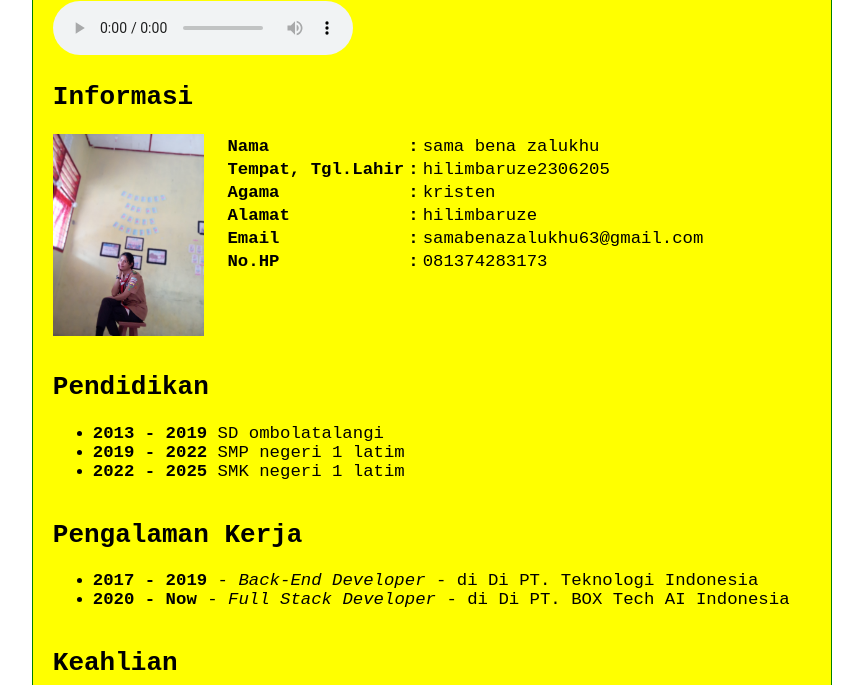
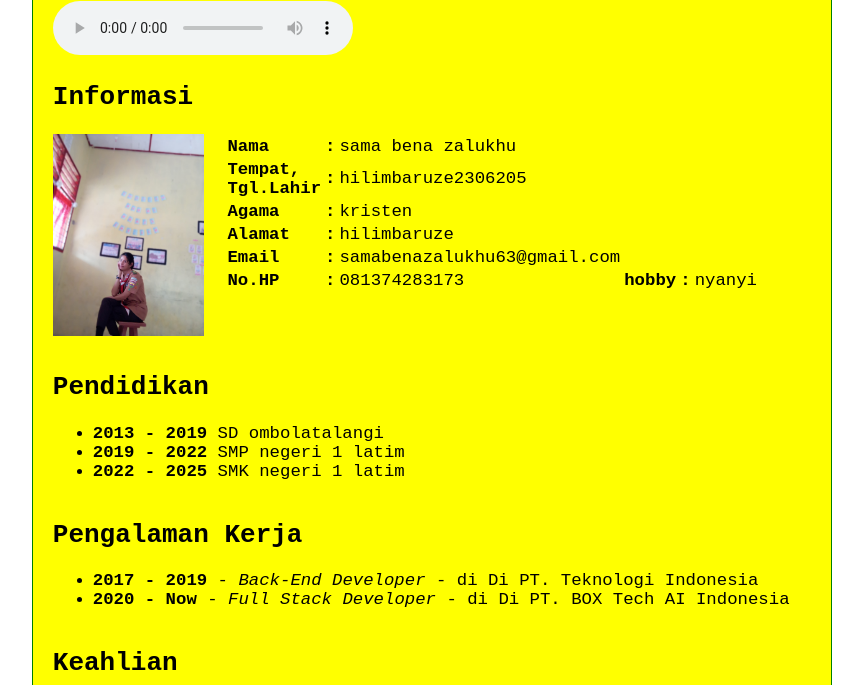
Before and after one commit to bena23/biodata, a plain HTML site: page index.html in a window 1280 px wide. Shown: the part 115-800 px from the top of the page, without its empty margins (208-1071 px from the left). Drawn offline with Linux system fonts and the light colour scheme.

Commit message:
Update index.html

```diff
--- a/index.html
+++ b/index.html
@@ -54,6 +54,12 @@
 						<th>No.HP</th>
 						<th>:</th>
 						<td>081374283173</td>
+
+						<th>hobby</th>
+						<th>:</th>
+						<td>nyanyi</td>
+
+
 					</tr>
 				</table>
 
```
